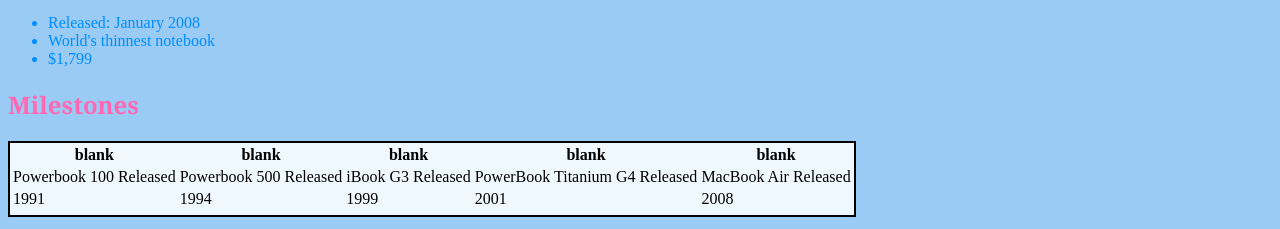
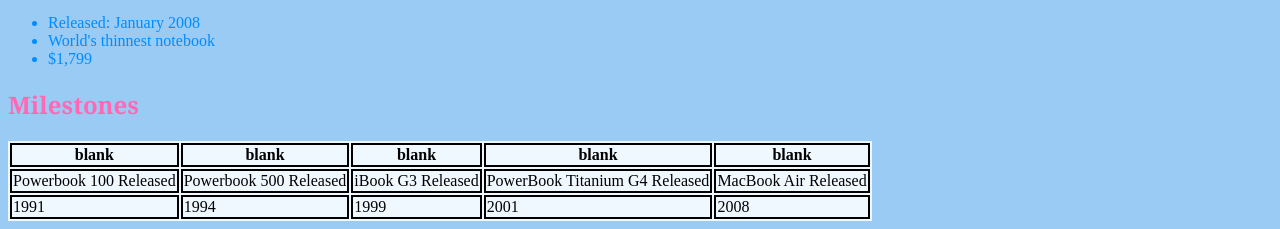
Before and after one commit to Ediehowell/Research-Project, a plain HTML site: page index.html in a window 1280 px wide. Shown: the part 2152-2381 px from the top of the page. Drawn offline with Linux system fonts and the light colour scheme.

Commit message:
Update index.html

```diff
--- a/index.html
+++ b/index.html
@@ -1,18 +1,18 @@
 <!DOCTYPE html>
 <html lang="en">
 
-<title> About MacBook</title>
+<title>About MacBook</title>
 
     <style>
         title{
-            font-family: fantasy;
+            font-family:fantasy;
             font-size: x-large;
         }
         h1{
            font-family:fantasy;
            font-size:90px;
-           color: deeppink;
-           text-align: center;
+           color:deeppink;
+           text-align:center;
         }
         body{
             background-color: rgb(153, 203, 245);
@@ -86,17 +86,17 @@
             color:hotpink;
         }
         .milestones{
-           border:2px solid black;
             background-color:aliceblue
-
         }
-
-
-
-
-
-
-
+        tr{
+            border:2px solid black;
+        }
+        th{
+            border:2px solid black;
+        }
+        td{
+            border:2px solid black;
+        }
 
 
 
@@ -110,16 +110,16 @@
             <h2 class=h2-1>1991: Powerbook 100 Released</h2>
             <a href="https://www.cultofmac.com/450320/today-apple-history-powerbook-100-series-smash-hit/">
                 <img src="https://www.cultofmac.com/wp-content/uploads/2016/10/Powerbook_100.jpg">
-                </a>
+            </a>
 
             <p><strong>Source:Luke Dormehl, PowerBook 100 fueled a laptop revolution, cultofmac.com</strong></p>
                 <li class=ul-1>Released: October 21, 1991</li>
                 <li class=ul-1>Set-back keyboard; integrated palm rest; trackball</li>
                 <li class=ul-1>Price: $2,500</li>
-            </li>
+        </li>
 
         <li class=second-list>
-            <h2 class=h2-2> 1994: Powerbook 500 Released</h2>
+            <h2 class=h2-2>1994: Powerbook 500 Released</h2>
             <a href="https://en.wikipedia.org/wiki/PowerBook_500_series">
                 <img src="https://upload.wikimedia.org/wikipedia/commons/thumb/e/e8/540c_open.jpg/220px-540c_open.jpg">
             </a>
@@ -192,13 +192,6 @@
             <td>2008</td>
         </tr>
 
-        <tr>
-            <td></td>
-            <td></td>
-            <td></td>
-            <td></td>
-            <td></td>
-        </tr>
     </table>
 
 
```
